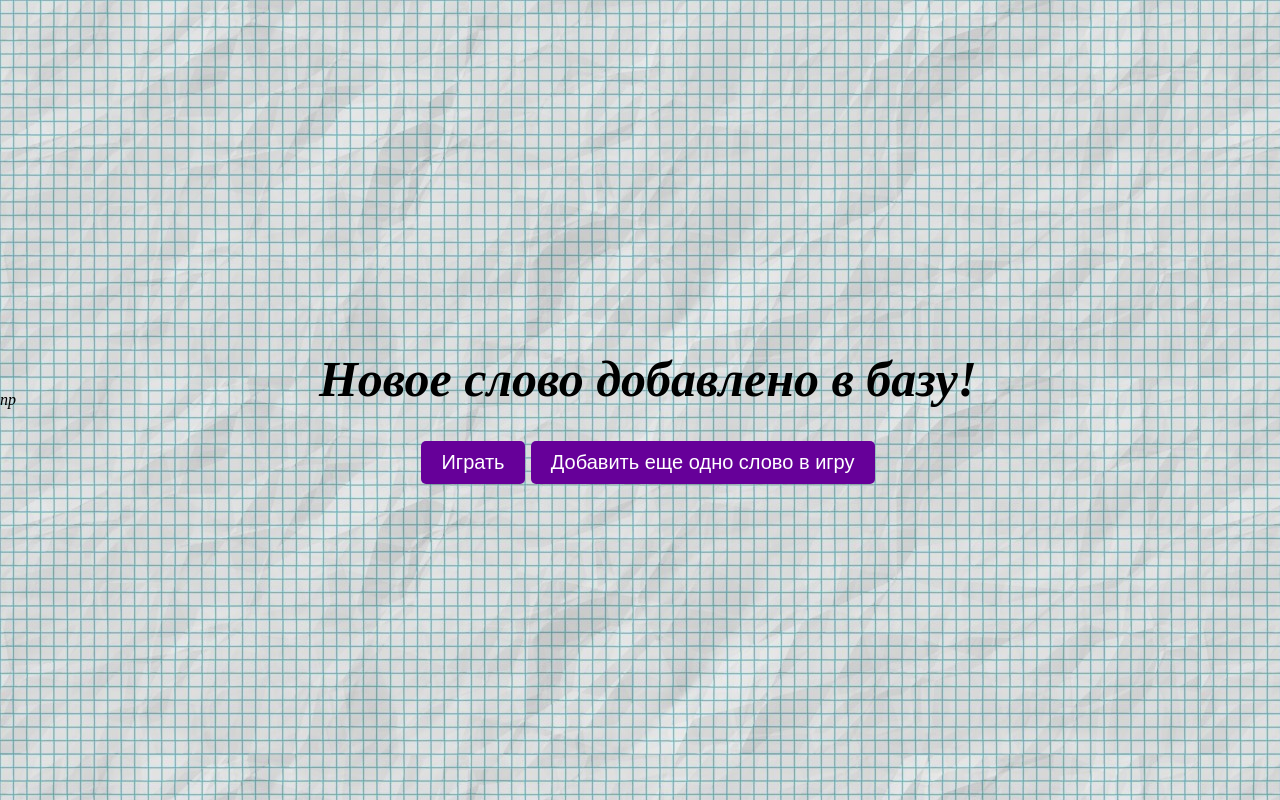
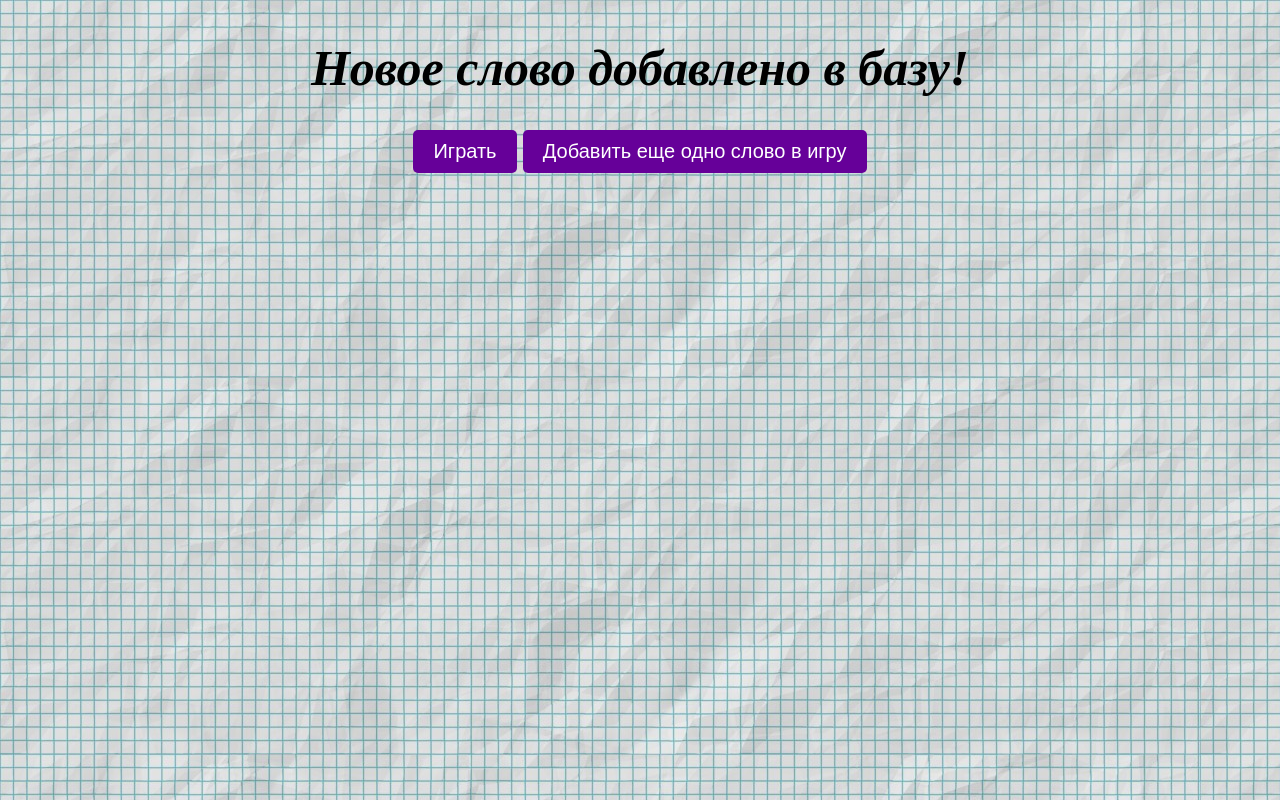
Before and after one commit to StVaSt/Game_Hangman, a Flask app: template templates/add_word_ok.html in a window 1280 px wide. Run offline with Flask 3, Linux system fonts and the light colour scheme; the template is opened without the code that fills it, so the values that code supplies are empty.

Commit message:
11.05.25 18:00

```diff
--- a/templates/add_word_ok.html
+++ b/templates/add_word_ok.html
@@ -1,4 +1,4 @@
-пр<!DOCTYPE html>
+<!DOCTYPE html>
 <html lang="en">
 <head>
     <meta charset="UTF-8">
```
